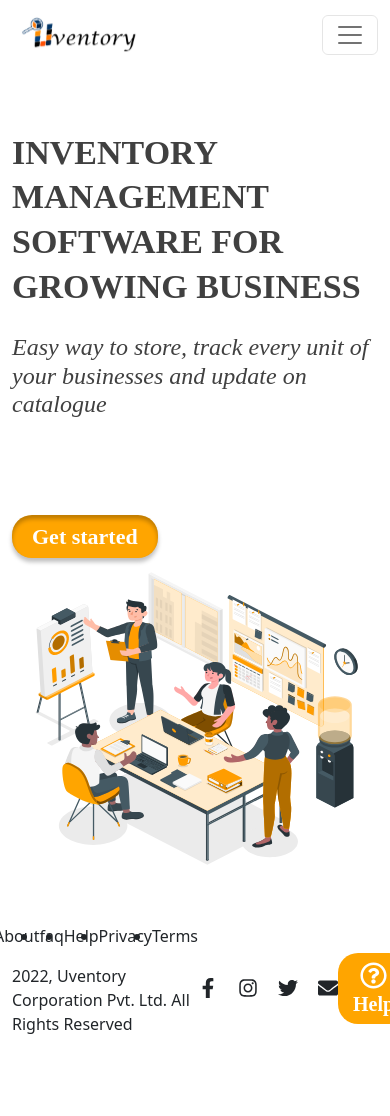
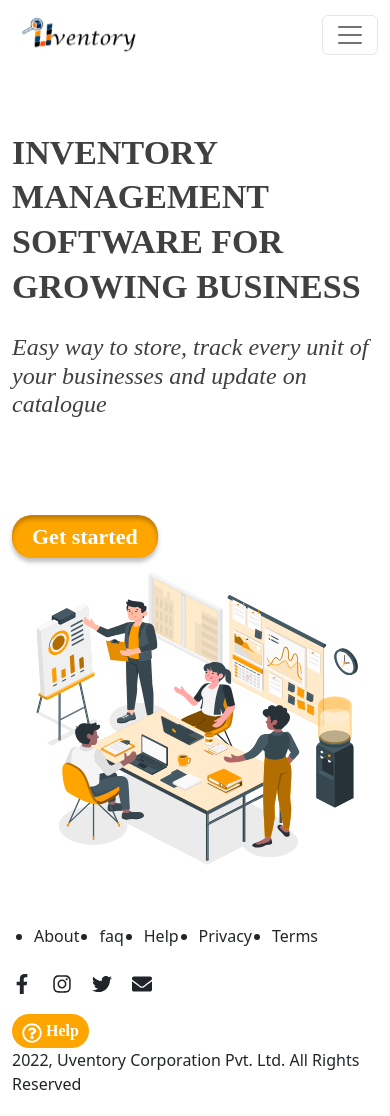
Before and after one commit to Simeon09/uventry, a React (Create React App) app: page / in a window 390 px wide. Before the commit the page ends 1052 px from the top, so only its background shows below. Built offline with nearby package versions, Linux system fonts and the light colour scheme.

Commit message:
landing page

```diff
--- a/src/components/Navbar/Navbar.jsx
+++ b/src/components/Navbar/Navbar.jsx
@@ -81,7 +81,7 @@ function NavScrollExample() {
                         <li>Privacy</li>
                         <li>Terms</li>
                     </ul>
-                    <p>2022, Uventory Corporation Pvt. Ltd. All Rights Reserved</p>
+                    <p className='copyright'>2022, Uventory Corporation Pvt. Ltd. All Rights Reserved</p>
                 </div>
                 <div className='social'>
                     <FaFacebookF/>
@@ -92,7 +92,7 @@ function NavScrollExample() {
                 <div>
                 <button><FaRegQuestionCircle className='icon'/> Help</button>
                 </div>
-
+                <p className='uvent'>2022, Uventory Corporation Pvt. Ltd. All Rights Reserved</p>
         </footer>
         </Container>
     </div>
--- a/src/components/Navbar/sass/Navbar.css
+++ b/src/components/Navbar/sass/Navbar.css
@@ -74,6 +74,14 @@ footer {
           align-items: center;
 }
 
+footer .uvent {
+  display: none;
+}
+
+footer .copyright {
+  display: contents;
+}
+
 footer div:first-child ul {
   display: -webkit-box;
   display: -ms-flexbox;
@@ -110,4 +118,43 @@ footer button .icon {
 footer button:hover {
   background-color: green;
 }
+
+@media screen and (max-width: 991px) {
+  footer {
+    -webkit-box-orient: vertical;
+    -webkit-box-direction: normal;
+        -ms-flex-direction: column;
+            flex-direction: column;
+    -webkit-box-align: start;
+        -ms-flex-align: start;
+            align-items: flex-start;
+    padding-bottom: 20px;
+  }
+  footer .uvent {
+    display: contents;
+    text-align: center;
+    padding-top: 10px;
+  }
+  footer .copyright {
+    display: none;
+  }
+  footer div:nth-child(2) {
+    padding-bottom: 20px;
+    padding-top: 10px;
+  }
+  footer button {
+    font-size: 16px;
+    padding: 5px 10px;
+  }
+  footer button .icon {
+    font-size: 20px;
+  }
+}
+
+@media screen and (max-width: 400px) {
+  footer div:first-child ul {
+    margin-left: -10px;
+    gap: 20px;
+  }
+}
 /*# sourceMappingURL=Navbar.css.map */
--- a/src/components/Navbar/sass/Navbar.scss
+++ b/src/components/Navbar/sass/Navbar.scss
@@ -59,6 +59,12 @@ footer{
     justify-content: space-between;
     padding-top: 40px;
     align-items: center;
+    .uvent{
+        display: none;
+    }
+    .copyright{
+        display: contents;
+    }
     div:first-child{
         ul{
             display: flex;
@@ -87,4 +93,43 @@ footer{
             background-color: green;
         }
     }
+    @media screen and (max-width:991px) {
+
+        flex-direction: column;
+        align-items: flex-start;
+        padding-bottom: 20px;
+
+        .uvent{
+            display: contents;
+            text-align: center;
+            padding-top: 10px;
+        }
+        .copyright{
+            display: none;
+        }
+        div:nth-child(2){
+            padding-bottom: 20px;
+            padding-top: 10px;
+
+        }
+        button{
+            font-size: 16px;
+            padding: 5px 10px;
+            .icon{
+                font-size: 20px;
+            }
+        }
+    }
+    @media screen and (max-width:400px) {
+
+        div:first-child{
+            ul{
+
+                margin-left: -10px;
+                gap: 20px;
+
+            }
+        }
+
+    }
 }
```
Also changed, not shown: 1 other file (tests, documents, lock files or other folders).
